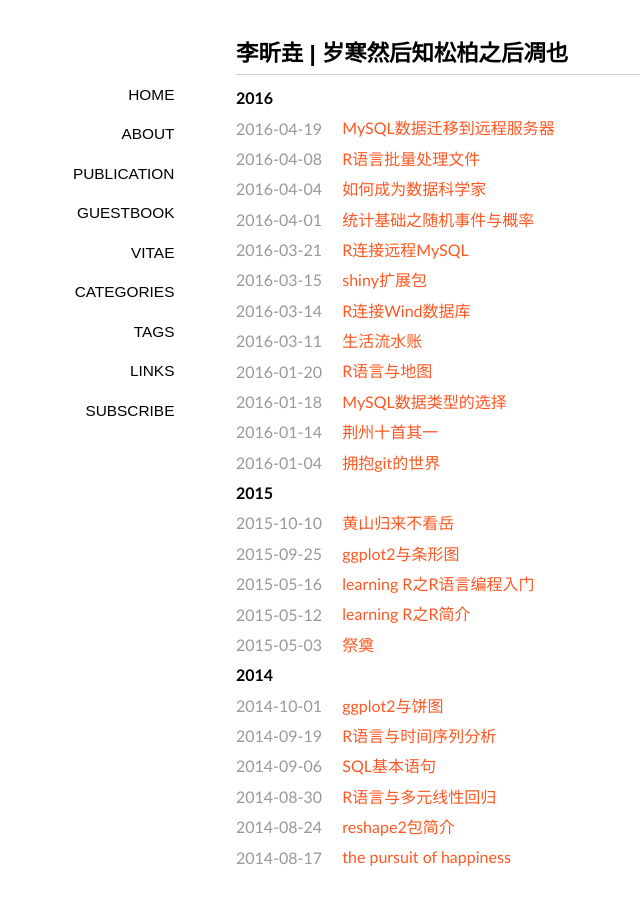
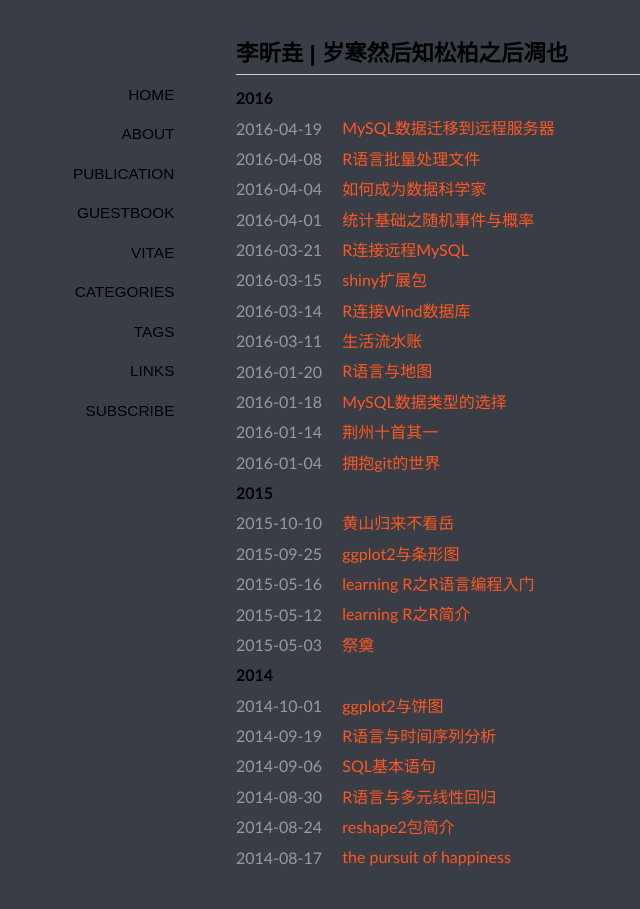
Before and after one commit to lixinyao/jekyll_blog, a Jekyll site: the page built from index.md, in a window 1280 px wide. Shown: the whole page, without its empty margins (104-744 px from the left). Built offline with Jekyll 4.4.1, drawn with Linux system fonts in a browser that asks for light colours; nearby versions of some CDN libraries; some web fonts are replaced.

Commit message:
#ff5722 #393e46

```diff
--- a/media/css/home.css
+++ b/media/css/home.css
@@ -56,7 +56,7 @@
 font-size:15px;
 line-height:30px;
 color:#555;
-background-color:#393e46;
+background-color:#fff;
 margin:0;
 }
 
--- a/media/css/style.css
+++ b/media/css/style.css
@@ -12,7 +12,7 @@
 @import url(http://fonts.useso.com/css?family=Galdeano);
 @import url(http://fonts.useso.com/css?family=Electrolize);
 @import url(http://fonts.useso.com/css?family=Cuprum);
-body{font-size:14px;font-family:"Galdeano","Hiragino Sans GB","Microsoft YaHei",Trebuchet,"Trebuchet MS",Tahoma,"Lucida Grande","Lucida Sans Unicode",Verdana,sans-serif;color:#000000;background-color:#ffffff;}
+body{font-size:14px;font-family:"Galdeano","Hiragino Sans GB","Microsoft YaHei",Trebuchet,"Trebuchet MS",Tahoma,"Lucida Grande","Lucida Sans Unicode",Verdana,sans-serif;color:#000000;background-color:#393e46;}
 *{padding:0;margin: 0;border:none;outline:none;}
 a{color:#ff5722;text-decoration:none;}
 a:hover{color:#333333;text-decoration:underline;}
```
